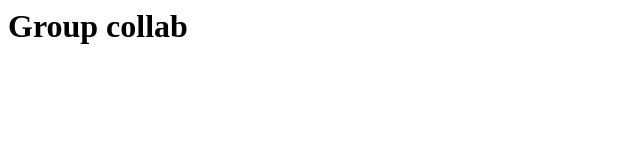
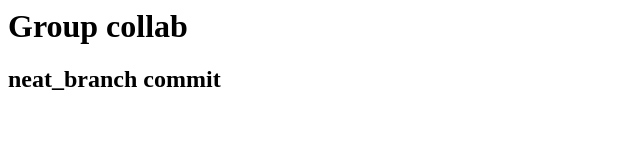
Before and after one commit to zongchalo/github_group, a plain HTML site: page index.html in a window 1280 px wide. Shown: the whole page, without its empty margins (0-640 px from the left). Drawn offline with Linux system fonts and the light colour scheme.

Commit message:
neat_branch created

```diff
--- a/index.html
+++ b/index.html
@@ -6,5 +6,6 @@
   </head>
   <body>
     <h1>Group collab</h1>
+    <h2>neat_branch commit</h2>
   </body>
 </html>
```
